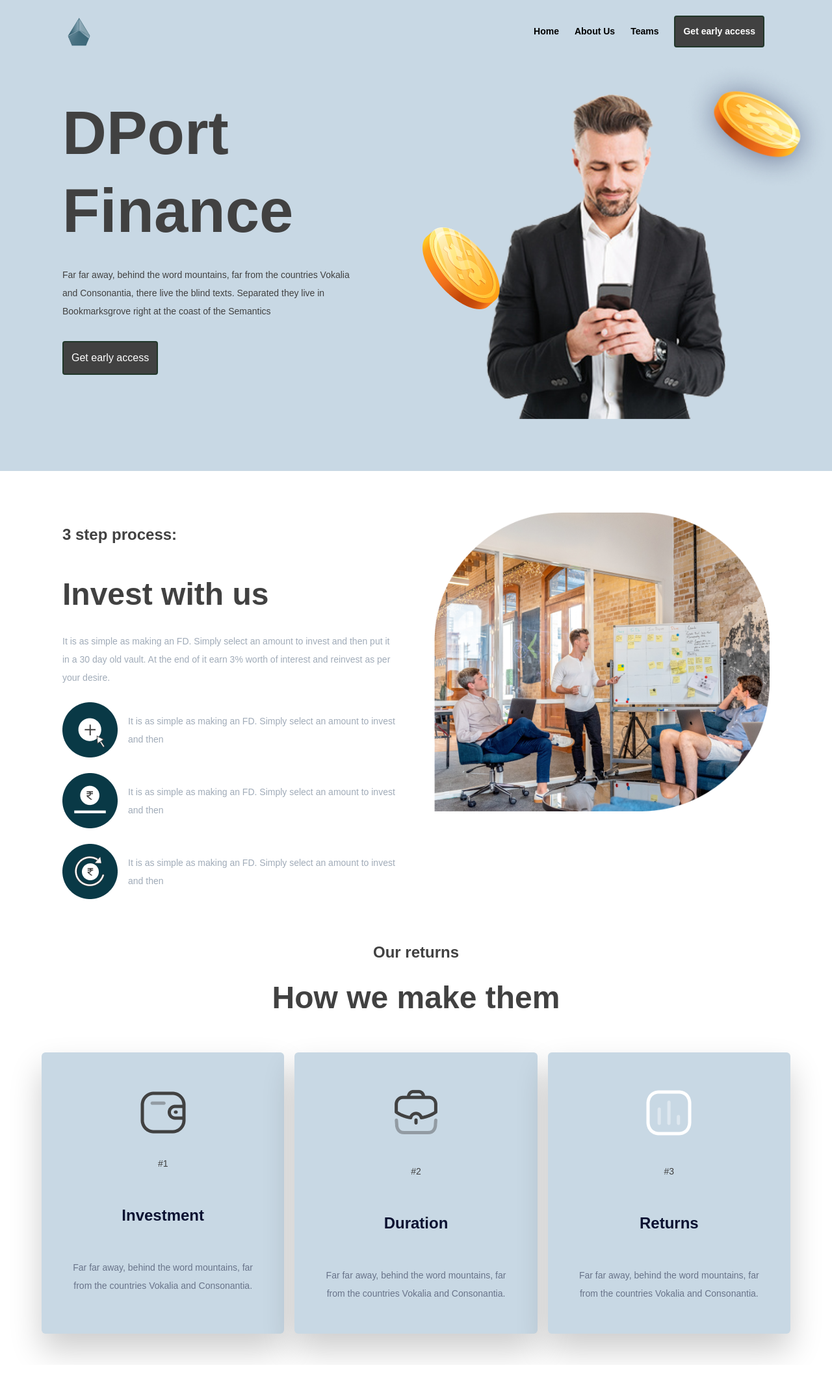
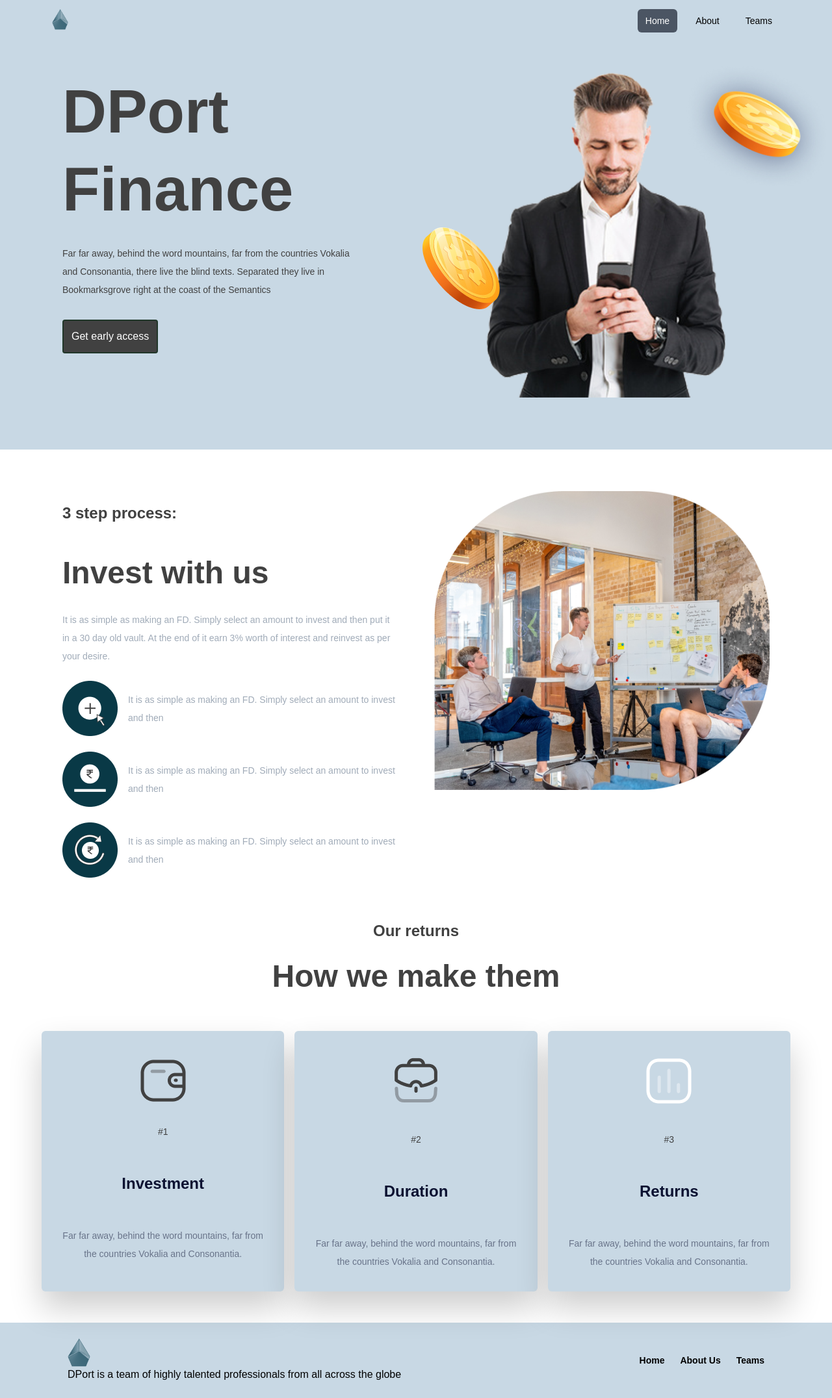
Before and after one commit to JavaidAhmadKhan/DPort-landing-page, a Next.js app: page / in a window 1280 px wide. Shown: the whole page at 65% size. Before the commit the page ends 2101 px from the top, so only its background shows below. Built offline with nearby package versions, Linux system fonts and the light colour scheme.

Commit message:
fixed navbar

```diff
--- a/app/page.js
+++ b/app/page.js
@@ -1,4 +1,5 @@
 import Banner from "../components/Banner";
+import Footer from "../components/Footer";
 import Invest from "../components/Invest";
 import Navbar from "../components/Navbar";
 import Returns from "../components/Returns";
@@ -10,6 +11,7 @@ export default function Home() {
       <Banner />
       <Invest />
       <Returns />
+      <Footer />
     </div>
   );
 }
--- /dev/null
+++ b/components/Footer.js
@@ -0,0 +1,27 @@
+import Image from "next/image";
+import Link from "next/link";
+import React from "react";
+import Logo from "../public/Logo.png";
+
+const Footer = () => {
+  return (
+    <div className="bg-[rgb(200,216,228)] px-0 md:px-12 lg:px-20 ">
+      <div className="flex items-center justify-between p-6">
+        <Link href="/">
+          <Image src={Logo} alt="Dport" className="cursor-pointer" />
+          <p>
+            DPort is a team of highly talented professionals from all across the
+            globe
+          </p>
+        </Link>
+        <ul className="flex items-center justify-between gap-2 md:gap-4 lg:gap-6 font-semibold text-[10px] md:text-[14px] lg:text-[14px] leading-[10px] md:leading-[18px] lg:leading-[21px]">
+          <li>Home</li>
+          <li>About Us</li>
+          <li>Teams</li>
+        </ul>
+      </div>
+    </div>
+  );
+};
+
+export default Footer;
--- a/components/Navbar.js
+++ b/components/Navbar.js
@@ -1,22 +1,116 @@
+// const Navbar = () => {
+//   return (
+//     <div className="bg-[rgb(200,216,228)] px-0 md:px-12 lg:px-20 sticky top-0 left-0 right-0 z-10">
+//       <div className="flex items-center justify-between p-6">
+//         <Link href="/">
+//           <Image src={Logo} alt="Dport" className="cursor-pointer" />
+//         </Link>
+//         <ul className="flex items-center justify-between gap-2 md:gap-4 lg:gap-6 font-semibold text-[10px] md:text-[14px] lg:text-[14px] leading-[10px] md:leading-[18px] lg:leading-[21px]">
+//           <li>Home</li>
+//           <li>About Us</li>
+//           <li>Teams</li>
+
+//         </ul>
+//       </div>
+//     </div>
+//   );
+// };
+
+// export default Navbar;
+
+"use client";
+
 import React from "react";
 import Logo from "../public/Logo.png";
 import Image from "next/image";
 import Button from "./Button";
+import { Disclosure } from "@headlessui/react";
+import { Bars3Icon, XMarkIcon } from "@heroicons/react/24/outline";
 
-const Navbar = () => {
+const navigation = [
+  { name: "Home", href: "#", current: true },
+  { name: "About", href: "#", current: false },
+  { name: "Teams", href: "#", current: false },
+];
+
+function classNames(...classes) {
+  return classes.filter(Boolean).join(" ");
+}
+
+export default function Navbar() {
   return (
-    <div className="bg-[rgb(200,216,228)] px-0 md:px-12 lg:px-20 sticky top-0 left-0 right-0 z-10 ">
-      <div className="flex items-center justify-between p-6">
-        <Image src={Logo} alt="Dport" className="cursor-pointer" />
-        <ul className="flex items-center justify-between gap-2 md:gap-4 lg:gap-6 font-semibold text-[10px] md:text-[14px] lg:text-[14px] leading-[10px] md:leading-[18px] lg:leading-[21px]">
-          <li>Home</li>
-          <li>About Us</li>
-          <li>Teams</li>
-          <Button title="Get early access" />
-        </ul>
-      </div>
-    </div>
+    <Disclosure
+      as="nav"
+      className="bg-[rgb(200,216,228)] px-0 md:px-12 lg:px-20 sticky top-0 left-0 right-0 z-10"
+    >
+      {({ open }) => (
+        <>
+          <div className="relative  h-16 flex items-center justify-between ">
+            <div className="absolute inset-y-0 left-0 flex items-center sm:hidden">
+              {/* Mobile menu button*/}
+              <Disclosure.Button className="inline-flex items-center justify-center rounded-md p-2 text-black hover:bg-gray-700 hover:text-white focus:outline-none focus:ring-2 focus:ring-inset focus:ring-white">
+                <span className="sr-only">Open main menu</span>
+                {open ? (
+                  <XMarkIcon className="block h-6 w-6" aria-hidden="true" />
+                ) : (
+                  <Bars3Icon className="block h-6 w-6" aria-hidden="true" />
+                )}
+              </Disclosure.Button>
+            </div>
+            <div className="flex flex-1 items-center justify-center sm:items-stretch sm:justify-start ml-[320px] md:ml-0 lg:ml-0 ">
+              <Image
+                className="block h-8 w-auto lg:hidden"
+                src={Logo}
+                alt="Your Company"
+              />
+              <Image
+                className="hidden h-8 w-auto lg:block"
+                src={Logo}
+                alt="Your Company"
+              />
+              <div className="flex flex-shrink-0 items-center md:ml-auto lg:ml-auto" />
+              <div className="hidden sm:ml-6 sm:block">
+                <div className="flex space-x-4">
+                  {navigation.map((item) => (
+                    <a
+                      key={item.name}
+                      href={item.href}
+                      className={classNames(
+                        item.current
+                          ? "bg-gray-600 text-white"
+                          : "text-black-300 hover:bg-gray-600 hover:text-white",
+                        "rounded-md px-3 py-2 text-sm font-medium"
+                      )}
+                      aria-current={item.current ? "page" : undefined}
+                    >
+                      {item.name}
+                    </a>
+                  ))}
+                  {/* <Button title="Get early access" /> */}
+                </div>
+              </div>
+            </div>
+          </div>
+          <Disclosure.Panel className="sm:hidden">
+            <div className="space-y-1 px-2 pb-3 pt-2">
+              {navigation.map((item) => (
+                <Disclosure.Button
+                  key={item.name}
+                  as="a"
+                  href={item.href}
+                  className={classNames(
+                    item.current ? "bg-gray-600 text-white" : "text-black",
+                    "block rounded-md px-3 py-2 text-base font-medium"
+                  )}
+                  aria-current={item.current ? "page" : undefined}
+                >
+                  {item.name}
+                </Disclosure.Button>
+              ))}
+            </div>
+          </Disclosure.Panel>
+        </>
+      )}
+    </Disclosure>
   );
-};
-
-export default Navbar;
+}
--- a/components/Returns.js
+++ b/components/Returns.js
@@ -17,7 +17,7 @@ const Returns = ({ sno }) => {
         {DATA.map((data) => (
           <div
             key={data.id}
-            className="flex flex-col items-center justify-center gap-8 boxShadow py-12 px-12 bg-[#C8D8E4] rounded-md"
+            className="flex flex-col items-center justify-center gap-3 md:gap-5 lg:gap-8 boxShadow py-8 px-8 bg-[#C8D8E4] rounded-md"
           >
             <Image src={data.image} alt={`${data.image}`} />
             <p className=" text-[#414141] leading-[28px] text-[14px] font-medium text-center ">
--- a/package.json
+++ b/package.json
@@ -9,6 +9,8 @@
     "lint": "next lint"
   },
   "dependencies": {
+    "@headlessui/react": "^1.7.15",
+    "@heroicons/react": "^2.0.18",
     "@types/node": "20.3.0",
     "@types/react": "18.2.11",
     "@types/react-dom": "18.2.4",
```
Also changed, not shown: 1 other file (tests, documents, lock files or other folders).
